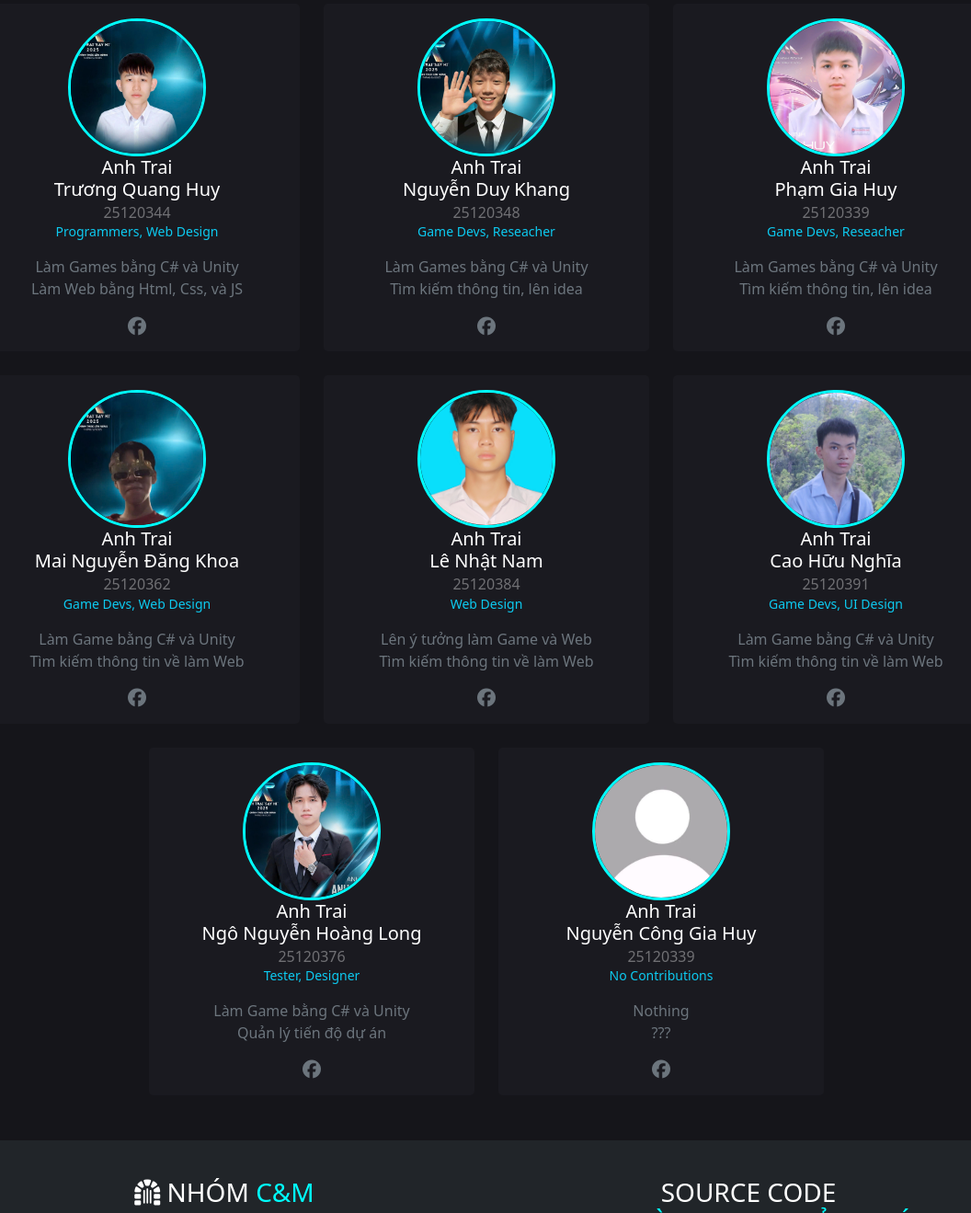
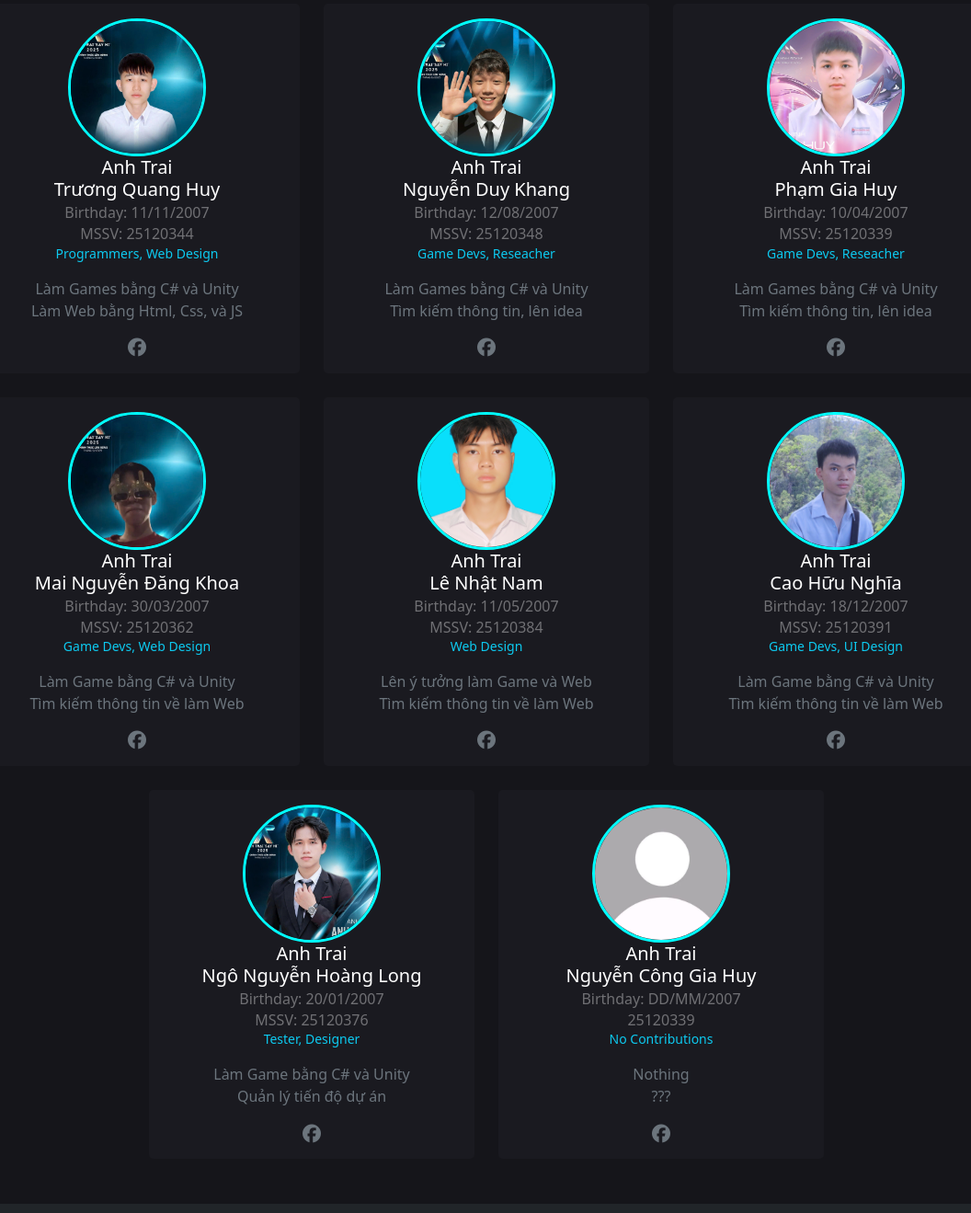
Before and after one commit to huynov11/Web_Game, a plain HTML site: page index.html in a window 1280 px wide. Shown: the part 1509-2828 px from the top of the page at 92% size, without its empty margins (111-1167 px from the left). Drawn offline with nearby package versions, Linux system fonts and the light colour scheme; a web font is replaced by a local one.

Commit message:
add birthday

```diff
--- a/index.html
+++ b/index.html
@@ -142,7 +142,8 @@
                         <div class="card-body">
                         <img src="images/quanghuy.jpg" alt="member1" class="team-img">
                         <h5 class="card-title text-white">Anh Trai <br> Trương Quang Huy</h5>
-                        <h6 class="card-subtitle text-secondary-emphasis">25120344</h6>
+                        <h6 class="card-subtitle text-white">Birthday: 11/11/2007</h6>
+                        <h6 class="card-subtitle text-secondary-emphasis mt-1">MSSV: 25120344</h6>
                         <p class="card-text text-info small">Programmers, Web Design</p>
                         <p class="card-text text-secondary">Làm Games bằng C# và Unity <br> Làm Web bằng Html, Css, và JS</p>
                         <div class="mt-3">
@@ -156,7 +157,8 @@
                         <div class="card-body">
                         <img src="images/duykhang.jpg" alt="member1" class="team-img">
                         <h5 class="card-title text-white">Anh Trai <br> Nguyễn Duy Khang</h5>
-                        <h6 class="card-subtitle text-secondary-emphasis">25120348</h6>
+                        <h6 class="card-subtitle text-white">Birthday: 12/08/2007</h6>
+                        <h6 class="card-subtitle text-secondary-emphasis mt-1">MSSV: 25120348</h6>
                         <p class="card-text text-info small">Game Devs, Reseacher</p>
                         <p class="card-text text-secondary">Làm Games bằng C# và Unity <br> Tìm kiếm thông tin, lên idea </p>
                         <div class="mt-3">
@@ -170,7 +172,9 @@
                         <div class="card-body">
                         <img src="images/giahuy.jpg" alt="member1" class="team-img">
                         <h5 class="card-title text-white">Anh Trai <br> Phạm Gia Huy</h5>
-                        <h6 class="card-subtitle text-secondary-emphasis">25120339</h6>
+                        <h6 class="card-subtitle text-white">Birthday: 10/04/2007</h6>
+
+                        <h6 class="card-subtitle text-secondary-emphasis mt-1">MSSV: 25120339</h6>
                         <p class="card-text text-info small">Game Devs, Reseacher</p>
                         <p class="card-text text-secondary">Làm Games bằng C# và Unity <br> Tìm kiếm thông tin, lên idea</p>
                             <div class="mt-3">
@@ -183,8 +187,9 @@
                     <div class="card team-card text-center" >
                         <div class="card-body">
                         <img src="images/khoa.jpg" alt="member1" class="team-img">
-                             <h5 class="card-title text-white">Anh Trai <br> Mai Nguyễn Đăng Khoa</h5>
-                        <h6 class="card-subtitle text-secondary-emphasis">25120362</h6>
+                        <h5 class="card-title text-white">Anh Trai <br> Mai Nguyễn Đăng Khoa</h5>
+                        <h6 class="card-subtitle text-white">Birthday: 30/03/2007</h6>
+                        <h6 class="card-subtitle text-secondary-emphasis mt-1">MSSV: 25120362</h6>
                         <p class="card-text text-info small">Game Devs, Web Design</p>
                         <p class="card-text text-secondary">Làm Game bằng C# và Unity <br> Tìm kiếm thông tin về làm Web</p>
                         <div class="mt-3">
@@ -198,7 +203,8 @@
                         <div class="card-body">
                         <img src="images/nam.JPG" alt="member1" class="team-img">
                         <h5 class="card-title text-white">Anh Trai <br> Lê Nhật Nam</h5>
-                        <h6 class="card-subtitle text-secondary-emphasis">25120384</h6>
+                        <h6 class="card-subtitle text-white">Birthday: 11/05/2007</h6>
+                        <h6 class="card-subtitle text-secondary-emphasis mt-1">MSSV: 25120384</h6>
                         <p class="card-text text-info small">Web Design</p>
                         <p class="card-text text-secondary"> Lên ý tưởng làm Game và Web <br> Tìm kiếm thông tin về làm Web</p>
                         <div class="mt-3">
@@ -211,8 +217,9 @@
                     <div class="card team-card text-center" >
                         <div class="card-body">
                         <img src="images/nghia.jpg" alt="member1" class="team-img">
-                         <h5 class="card-title text-white">Anh Trai <br> Cao Hữu Nghĩa</h5>
-                        <h6 class="card-subtitle text-secondary-emphasis">25120391</h6>
+                        <h5 class="card-title text-white">Anh Trai <br> Cao Hữu Nghĩa</h5>
+                        <h6 class="card-subtitle text-white">Birthday: 18/12/2007</h6>
+                        <h6 class="card-subtitle text-secondary-emphasis mt-1">MSSV: 25120391</h6>
                         <p class="card-text text-info small">Game Devs, UI Design</p>
                         <p class="card-text text-secondary">Làm Game bằng C# và Unity <br> Tìm kiếm thông tin về làm Web</p>
                         <div class="mt-3">
@@ -226,7 +233,8 @@
                         <div class="card-body">
                         <img src="images/lovuong.jpg" alt="member1" class="team-img">
                         <h5 class="card-title text-white">Anh Trai <br> Ngô Nguyễn Hoàng Long</h5>
-                        <h6 class="card-subtitle text-secondary-emphasis">25120376</h6>
+                        <h6 class="card-subtitle text-white">Birthday: 20/01/2007</h6>
+                        <h6 class="card-subtitle text-secondary-emphasis mt-1">MSSV: 25120376</h6>
                         <p class="card-text text-info small">Tester, Designer</p>
                         <p class="card-text text-secondary">Làm Game bằng C# và Unity <br> Quản lý tiến độ dự án</p>
                         <div class="mt-3">
@@ -240,7 +248,8 @@
                         <div class="card-body">
                         <img src="images/noname.jpg" alt="member1" class="team-img">
                         <h5 class="card-title text-white">Anh Trai <br> Nguyễn Công Gia Huy</h5>
-                        <h6 class="card-subtitle text-secondary-emphasis">25120339</h6>
+                        <h6 class="card-subtitle text-white">Birthday: DD/MM/2007</h6>
+                        <h6 class="card-subtitle text-secondary-emphasis mt-1">25120339</h6>
                         <p class="card-text text-info small">No Contributions</p>
                         <p class="card-text text-secondary">Nothing <br> ??? </p>
                         <div class="mt-3">
```
